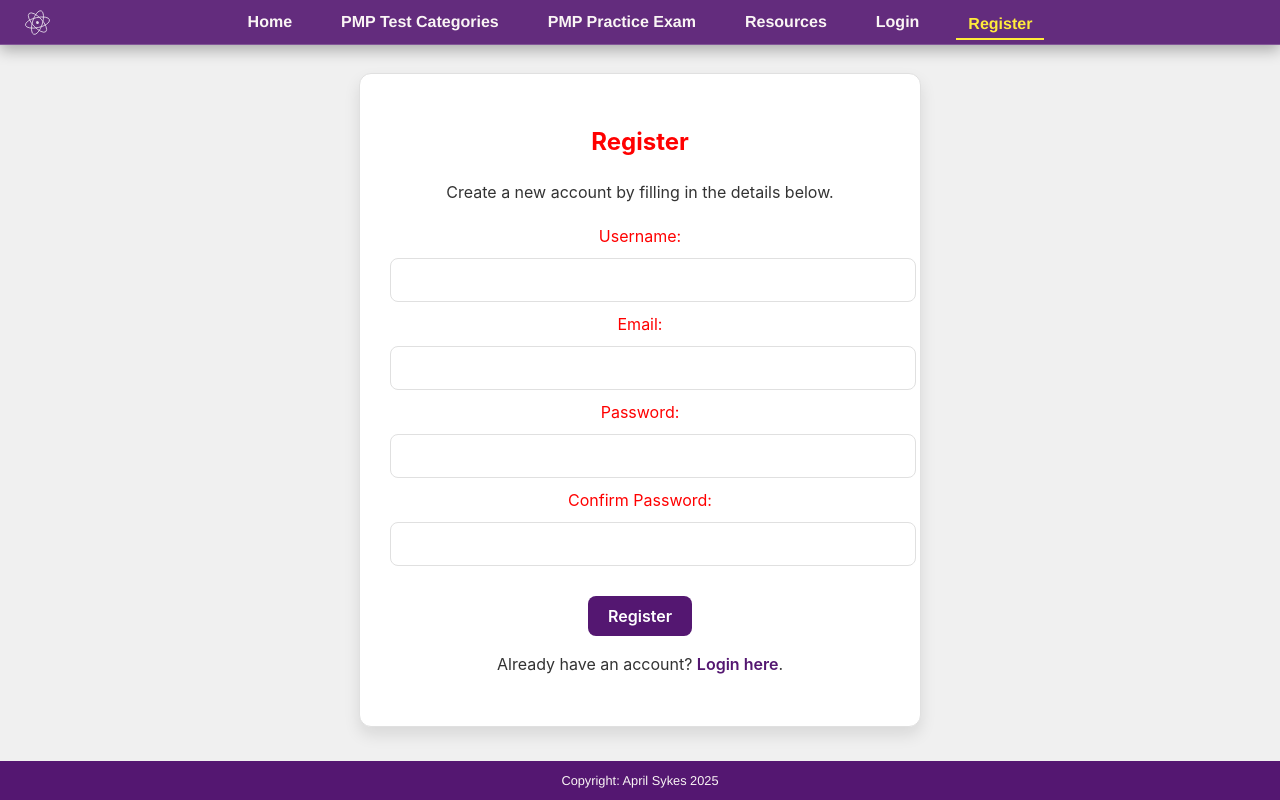
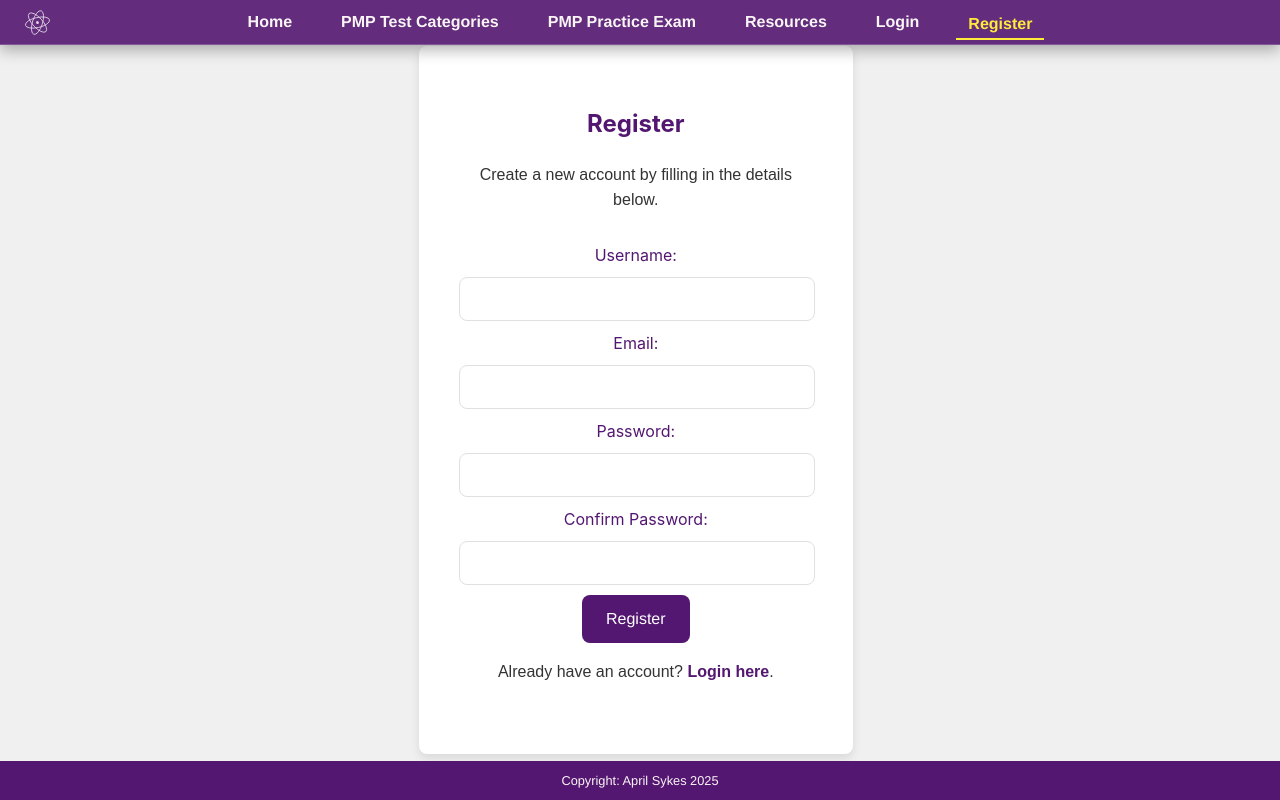
Before and after one commit to AprilV/PMP-Quiz-App, a React (Vite) app: page /PMP-Quiz-App/register in a window 1280 px wide. Built offline with nearby package versions, Linux system fonts and the light colour scheme.

Commit message:
Updated login, register, and HTTPS handling

```diff
--- a/src/App.css
+++ b/src/App.css
@@ -42,7 +42,7 @@
   transition: width 0.3s ease, left 0.3s ease;
 }
 
-..nav-link:hover {
+.nav-link:hover {
   color: #ffeb3b; /* Yellow highlight */
   transform: translateY(-2px); /* Slight lift */
 }
--- a/src/Login.css
+++ b/src/Login.css
@@ -135,3 +135,20 @@ body {
 .login-container a:hover {
   color: #3700b3;
 }
+/* Register Link Below Login Form */
+.register-link {
+  margin-top: 15px;
+  font-size: 0.9rem;
+  color: #333;
+}
+
+.register-link a {
+  color: #541771;
+  font-weight: 600;
+  text-decoration: none;
+  transition: color 0.3s ease;
+}
+
+.register-link a:hover {
+  color: #3700b3;
+}
--- a/src/Login.jsx
+++ b/src/Login.jsx
@@ -1,6 +1,6 @@
 import React, { useState } from "react";
 import { useNavigate } from "react-router-dom";
-import './Login.css'; // Ensure this path is correct
+import "./Login.css"; // Ensure this path is correct
 
 function Login({ onLogin }) {
   const [username, setUsername] = useState("");
@@ -18,8 +18,11 @@ function Login({ onLogin }) {
       // Update the API endpoint to use HTTPS
       const response = await fetch("https://3.130.60.8/api/auth/login", {
         method: "POST",
-        headers: { "Content-Type": "application/json" },
+        headers: { "Content-Type": "application/json" }, // ✅ Keep only this
         body: JSON.stringify({ username, password }),
+        mode: "cors", // Ensures cross-origin requests
+        credentials: "same-origin",
+        cache: "default",
       });
 
       let data;
@@ -73,6 +76,12 @@ function Login({ onLogin }) {
             Login
           </button>
         </form>
+
+        {/* ✅ Register Link Added Below */}
+        <p className="register-link">
+          Don't have an account?{" "}
+          <a href="/PMP-Quiz-App/register">Register here</a>
+        </p>
       </div>
     </div>
   );
--- a/src/Register.css
+++ b/src/Register.css
@@ -1,100 +1,142 @@
-/* Global styles for centering */
+/* Reset default browser styles */
+html, body {
+  margin: 0;
+  padding: 0;
+  width: 100%;
+  height: 100vh;
+  overflow: hidden;
+  font-family: Inter, system-ui, Avenir, Helvetica, Arial, sans-serif;
+  line-height: 1.5;
+  font-weight: 400;
+  color-scheme: light dark;
+  color: #541771; /* Keep the same text color */
+  background-color: #f0f0f0; /* Light gray background */
+  font-synthesis: none;
+  text-rendering: optimizeLegibility;
+  -webkit-font-smoothing: antialiased;
+  -moz-osx-font-smoothing: grayscale;
+}
+
+/* Center the register container */
 body {
   display: flex;
-    justify-content: center; /* Center horizontally */
-    align-items: center; /* Center vertically */
-    min-height: 100vh; /* Full viewport height */
-    margin: 0; /* Remove default margin */
-    background-color: #f0f0f0; /* Light gray background */
+  justify-content: center;
+  align-items: center;
+  min-height: 100vh;
 }
 
-  /* Register Container */
+/* Register Container (Now Matches Login Container) */
 .register-container {
-    width: 500px; /* Increased width for better spacing */
-    padding: 30px;
-    background-color: #ffffff; /* White background */
-    border-radius: 12px; /* Rounded corners */
-    box-shadow: 0 8px 16px rgba(0, 0, 0, 0.1); /* Subtle shadow */
-    border: 1px solid #e0e0e0; /* Light border */
-    text-align: center; /* Center align text */
+  background-color: white;
+  padding: 40px;
+  border-radius: 8px;
+  max-width: 500px;
+  width: 80%;
+  box-shadow: 0px 4px 10px rgba(0, 0, 0, 0.1);
+  text-align: center;
+  animation: fadeIn 1s ease-in-out;
 }
 
-  /* Register Header */
+@keyframes fadeIn {
+  from {
+    opacity: 0;
+    transform: translateY(20px);
+  }
+  to {
+    opacity: 1;
+    transform: translateY(0);
+  }
+}
+
+/* Register Header (Same Style as Login) */
 .register-container h1 {
-    font-size: 2rem; /* Larger font size */
-    font-weight: 700; /* Bold font */
-    color: #541771; /* Purple theme */
-    margin-bottom: 20px; /* Spacing below the header */
+  font-size: 2rem;
+  color: #541771;
+  margin-bottom: 20px;
+  font-family: "Franklin Gothic Medium", Arial, sans-serif;
+  line-height: 1.2;
 }
 
 /* Register Description */
 .register-container p {
-    font-size: 1rem; /* Standard font size */
-    color: #333; /* Dark gray text */
-    margin-bottom: 20px; /* Spacing below the description */
+  font-size: 1rem;
+  color: #333333;
+  margin-bottom: 30px;
+  font-family: Arial, sans-serif;
+  line-height: 1.6;
 }
 
-  /* Input Fields */
+/* Input Fields (Perfectly Centered) */
 .register-container input {
-    width: 100%; /* Full width */
-    padding: 12px; /* Comfortable padding */
-    margin: 10px 0; /* Spacing between inputs */
-    border: 1px solid #e0e0e0; /* Light border */
-    border-radius: 8px; /* Rounded corners */
-    font-size: 1rem; /* Standard font size */
-    transition: border-color 0.3s ease; /* Smooth transition */
+  width: calc(100% - 24px); /* Adjust width to ensure perfect alignment */
+  max-width: 450px; /* Ensures consistency with login page */
+  padding: 12px;
+  margin: 10px auto; /* Auto centers horizontally */
+  display: block; /* Forces block display for proper centering */
+  border: 1px solid #e0e0e0;
+  border-radius: 8px;
+  font-size: 1rem;
+  transition: border-color 0.3s ease;
+  text-align: left; /* Ensures text stays aligned properly */
 }
 
 .register-container input:focus {
-    border-color: #541771; /* Purple border on focus */
-    outline: none; /* Remove default outline */
+  border-color: #541771;
+  outline: none;
 }
 
+
+
 /* Error Message */
-  .error-message {
-    color: #c62828; /* Red for errors */
-    font-size: 0.9rem; /* Smaller font size */
-    margin-top: 10px; /* Spacing above the error message */
+.register-container .error-message {
+  color: #c62828;
+  font-size: 0.9rem;
+  margin-top: 10px;
 }
 
-  /* Register Button */
-  .register-button {
-    background-color: #541771; /* Purple theme */
-    color: white; /* White text */
-    padding: 10px 20px; /* Smaller padding */
-    font-size: 1rem; /* Standard font size */
-    font-weight: 600; /* Bold font */
-    border: none; /* Remove border */
-    border-radius: 8px; /* Rounded corners */
-    cursor: pointer; /* Pointer cursor */
-    transition: background-color 0.3s ease, transform 0.3s ease; /* Smooth transition */
-    margin-top: 20px; /* Spacing above the button */
-    width: auto; /* Auto width (not full width) */
-    display: inline-block; /* Center the button */
+/* Register Button (Matches Login Button) */
+.register-container .register-button {
+  all: unset;
+  appearance: none;
+  -webkit-appearance: none;
+  -moz-appearance: none;
+  display: inline-block;
+  width: auto;
+  padding: 12px 24px;
+  background-color: #541771;
+  color: white;
+  text-align: center;
+  border-radius: 8px;
+  font-size: 1rem;
+  font-family: "Franklin Gothic Medium", Arial, sans-serif;
+  cursor: pointer;
+  transition: background-color 0.3s ease, transform 0.3s ease;
+  border: none;
+  box-sizing: border-box;
 }
 
-  .register-button:hover {
-    background-color: #3700b3; /* Darker purple (blue-ish) on hover */
-    transform: translateY(-2px); /* Lift the button slightly */
-    box-shadow: 0 4px 8px rgba(0, 0, 0, 0.2); /* Subtle shadow on hover */
+.register-container .register-button:hover {
+  background-color: #3700b3;
+  transform: translateY(-2px);
+  box-shadow: 0 4px 8px rgba(0, 0, 0, 0.2);
 }
 
-  .register-button:disabled {
-    background-color: #cccccc; /* Gray for disabled state */
-    color: #666666; /* Dark gray text */
-    cursor: not-allowed; /* Disable pointer */
-    transform: none; /* Disable hover effect */
-    box-shadow: none; /* Remove shadow */
+.register-container .register-button:disabled {
+  background-color: #cccccc;
+  color: #666666;
+  cursor: not-allowed;
+  box-shadow: none;
+  transform: none;
 }
 
 /* Link to Login Page */
 .register-container a {
-    color: #541771; /* Purple theme */
-    text-decoration: none; /* Remove underline */
-    font-weight: 600; /* Bold font */
-    transition: color 0.3s ease; /* Smooth transition */
+  color: #541771;
+  text-decoration: none;
+  font-weight: 600;
+  transition: color 0.3s ease;
 }
 
 .register-container a:hover {
-    color: #3700b3; /* Darker purple (blue-ish) on hover */
+  color: #3700b3;
 }
--- a/src/Register.jsx
+++ b/src/Register.jsx
@@ -1,6 +1,6 @@
 import React, { useState } from "react";
 import { useNavigate, Link } from "react-router-dom"; // Import Link
-import './Register.css';
+import "./Register.css";
 
 function Register() {
   const [username, setUsername] = useState("");
@@ -23,7 +23,8 @@ function Register() {
     }
 
     try {
-      const response = await fetch("http://3.130.60.8:3001/api/auth/register", {
+      const response = await fetch("https://3.130.60.8/api/auth/register", {
+
         method: "POST",
         headers: { "Content-Type": "application/json" },
         body: JSON.stringify({ username, email, password }),
```
Also changed, not shown: server.js (+18 -8 lines). Lines whose indentation alone changed are shown as unchanged.
